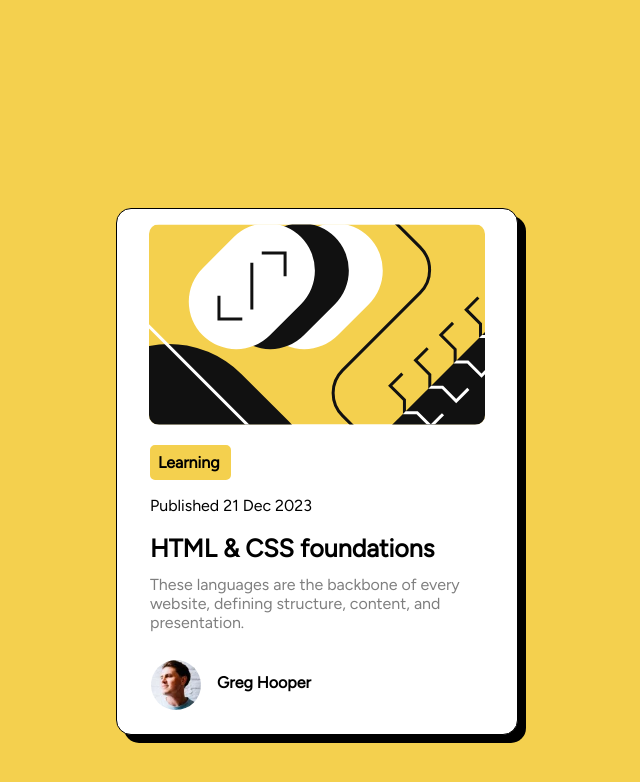
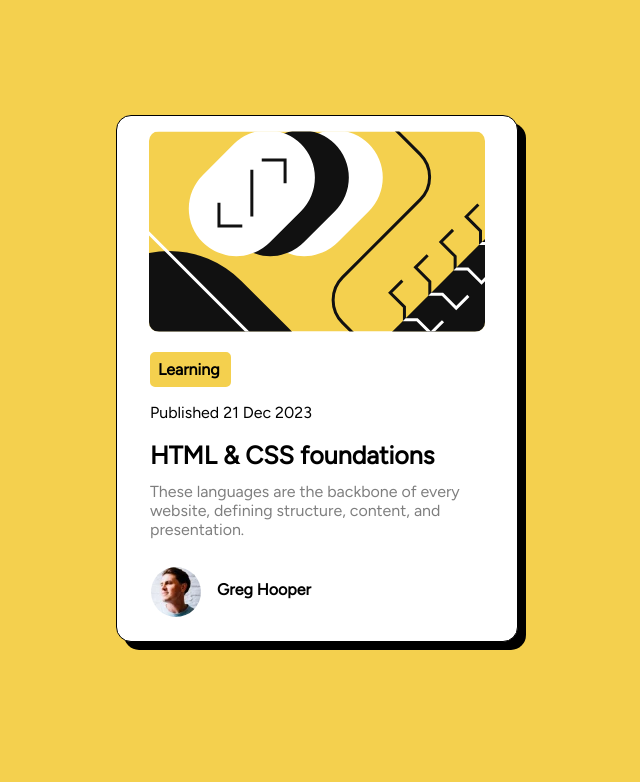
Before and after one commit to Syedjawad7/Blog-preview-card, a plain HTML site: page index.html in a window 1280 px wide. Shown: the whole page, without its empty margins (323-963 px from the left). Drawn offline with Linux system fonts and the light colour scheme.

Commit message:
Update2 style.css

```diff
--- a/style.css
+++ b/style.css
@@ -5,8 +5,8 @@ body{
 
    display: grid;
    place-items: center;
-   position: relative;
-   top: 200px ;
+   margin-top: 115px;
+   margin-bottom: 115px;
 }
 .child{
     border-radius: 5px;
```
